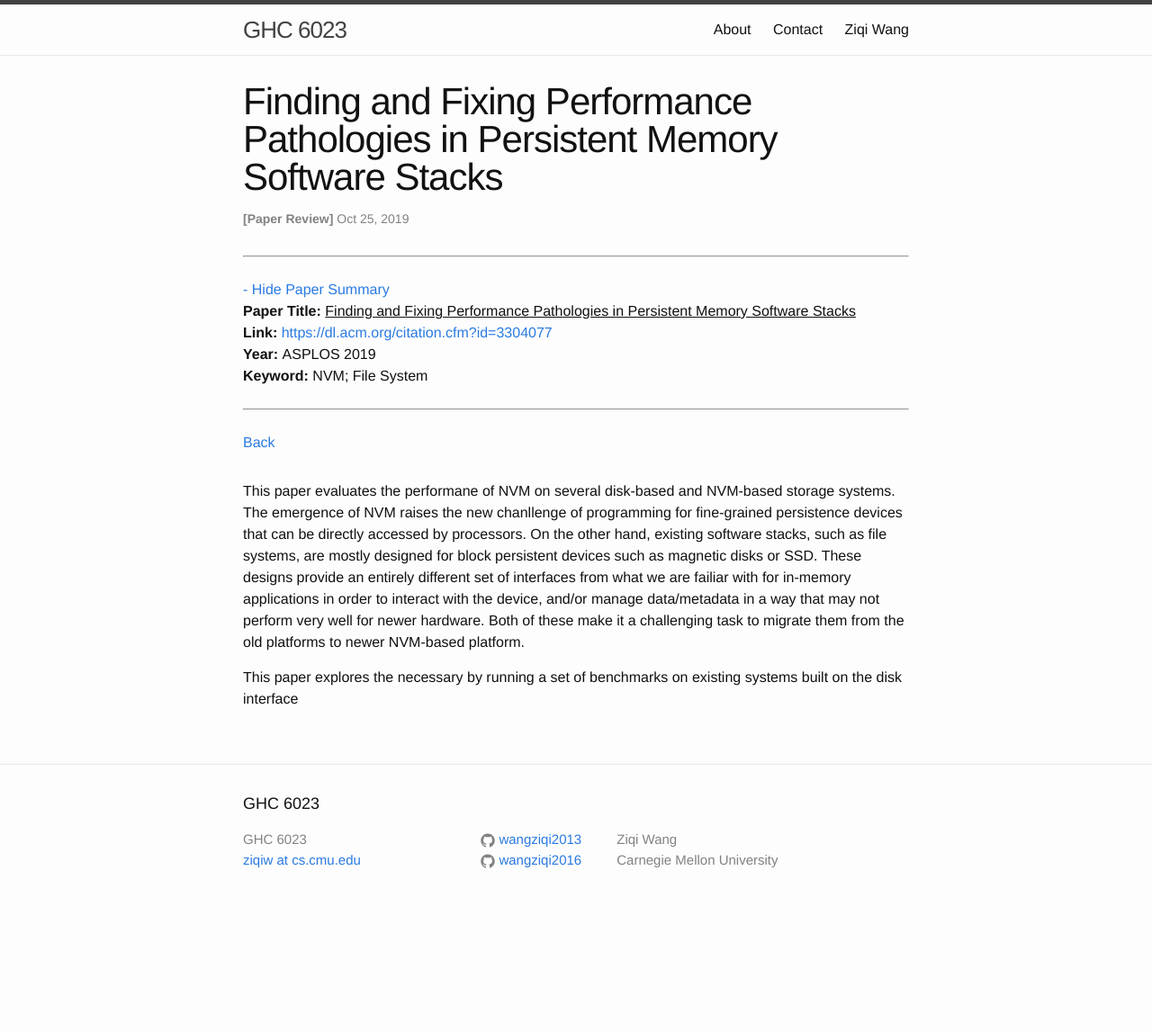
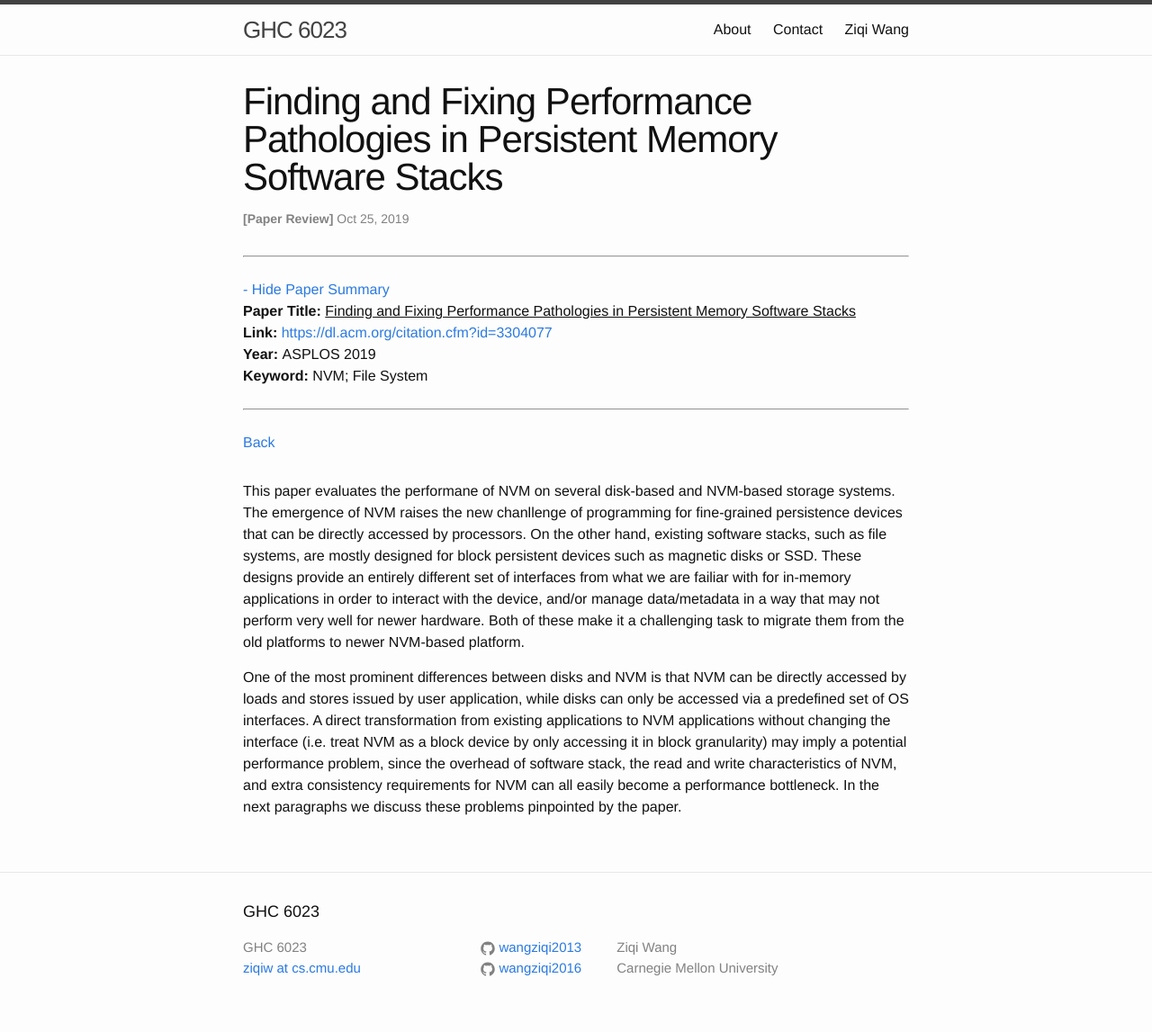
Before and after one commit to wangziqi2013/wangziqi2013.github.io, a Jekyll site: the page built from _posts/2019-10-25-flex.markdown, in a window 1280 px wide. Shown: the whole page at 90% size. Built offline with Jekyll 4.4.1, drawn with Linux system fonts in a browser that asks for light colours; before the commit the page ends 1027 px from its top, so only the background shows below that.

Commit message:
Adding observations

```diff
--- a/_posts/2019-10-25-flex.markdown
+++ b/_posts/2019-10-25-flex.markdown
@@ -21,4 +21,9 @@ for in-memory applications in order to interact with the device, and/or manage d
 very well for newer hardware. Both of these make it a challenging task to migrate them from the old platforms to newer
 NVM-based platform.
 
-This paper explores the necessary by running a set of benchmarks on existing systems built on the disk interface
+One of the most prominent differences between disks and NVM is that NVM can be directly accessed by loads and stores
+issued by user application, while disks can only be accessed via a predefined set of OS interfaces. A direct transformation
+from existing applications to NVM applications without changing the interface (i.e. treat NVM as a block device by only
+accessing it in block granularity) may imply a potential performance problem, since the overhead of software stack, the
+read and write characteristics of NVM, and extra consistency requirements for NVM can all easily become a performance
+bottleneck. In the next paragraphs we discuss these problems pinpointed by the paper.
```
